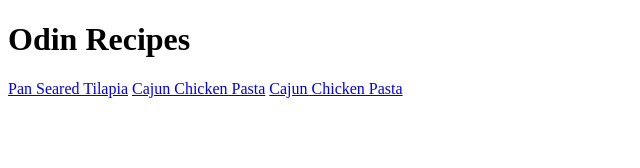
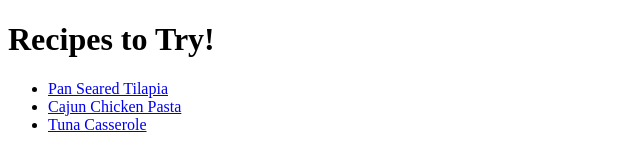
Before and after one commit to LightningFrisk/odin-recipes, a plain HTML site: page index.html in a window 1280 px wide. Shown: the whole page, without its empty margins (0-640 px from the left). Drawn offline with Linux system fonts and the light colour scheme.

Commit message:
fixing index

```diff
--- a/index.html
+++ b/index.html
@@ -2,12 +2,14 @@
 <html lang="en">
     <head>
         <meta charset="utf-8">
-        <title>Odin Recipes</title>
+        <title>Recipes to Try!</title>
     </head>
     <body>
-        <h1>Odin Recipes</h1>
-        <a href="recipes/Tilapia.html">Pan Seared Tilapia</a>
-        <a href="recipes/CajunChicken.html">Cajun Chicken Pasta</a>
-        <a href="recipes/casserole.html">Cajun Chicken Pasta</a>
+        <h1>Recipes to Try!</h1>
+        <ul>
+            <li><a href="recipes/Tilapia.html">Pan Seared Tilapia</a></li>
+            <li><a href="recipes/CajunChicken.html">Cajun Chicken Pasta</a></li>
+            <li><a href="recipes/casserole.html">Tuna Casserole</a></li>
+        </ul>
     </body>
 </html>
```
